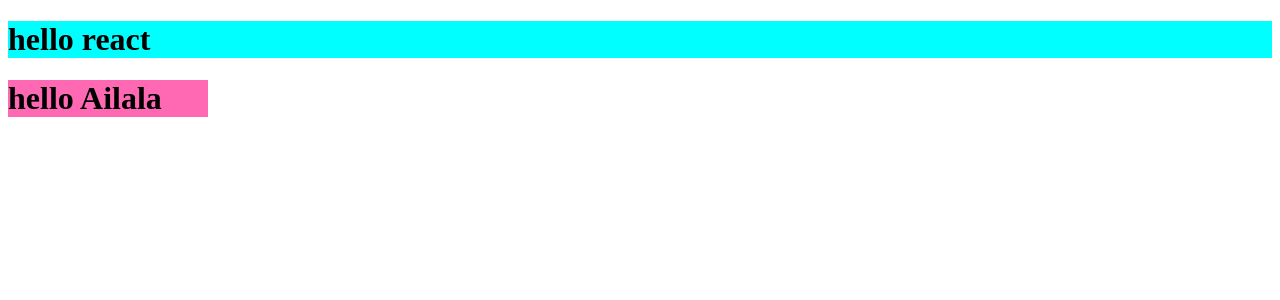
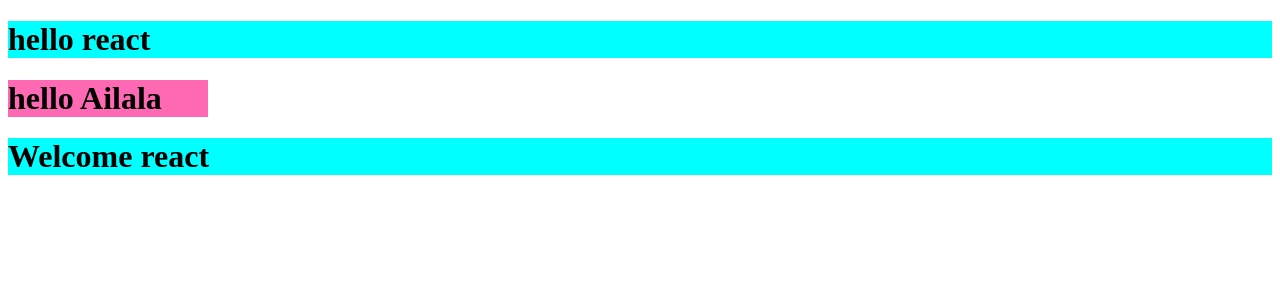
Before and after one commit to mamh-demo/react-atguigu-demo, a React (Create React App) app: page / in a window 1280 px wide. Shown: the top 300 px of the page. Built offline with nearby package versions, Linux system fonts and the light colour scheme.

Commit message:
update add Welcome Component

```diff
--- a/src/App.js
+++ b/src/App.js
@@ -1,6 +1,7 @@
 import React from 'react'
 import Hello from "./components/Hello/Hello";
 import Ailala from "./components/Ailala/Ailala"
+import Welcome from "./components/Welcome/Welcome";
 
 export default class App extends React.Component {
 
@@ -10,6 +11,7 @@
             <div>
                 <Hello/>
                 <Ailala/>
+                <Welcome/>
             </div>
         )
     }
--- /dev/null
+++ b/src/components/Welcome/Welcome.css
@@ -0,0 +1,3 @@
+.Welcome{
+    background-color: aqua;
+}
--- /dev/null
+++ b/src/components/Welcome/Welcome.js
@@ -0,0 +1,13 @@
+import React from 'react';
+
+import './Welcome.css';
+
+export default class Welcome extends React.Component {
+    render() {
+        return (
+            <h1 className="Welcome">Welcome react</h1>
+        )
+    }
+
+
+}
```
